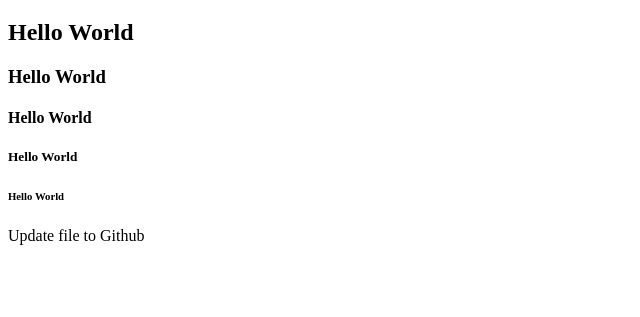
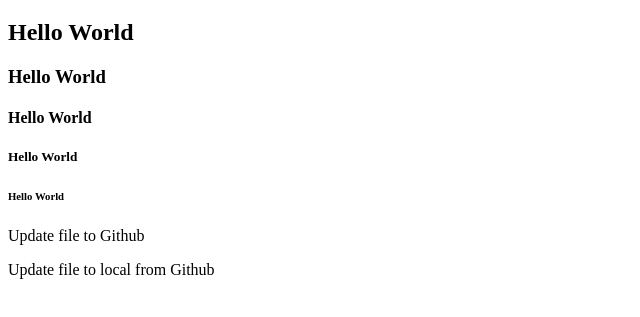
Before and after one commit to klaosiroth/project-based-learning, a plain HTML site: page index.html in a window 1280 px wide. Shown: the part 61-378 px from the top of the page, without its empty margins (0-640 px from the left). Drawn offline with Linux system fonts and the light colour scheme.

Commit message:
Update index.html

```diff
--- a/index.html
+++ b/index.html
@@ -14,5 +14,6 @@
     <h5>Hello World</h5>
     <h6>Hello World</h6>
     <p>Update file to Github</p>
+    <p>Update file to local from Github</p>
 </body>
 </html>
```
